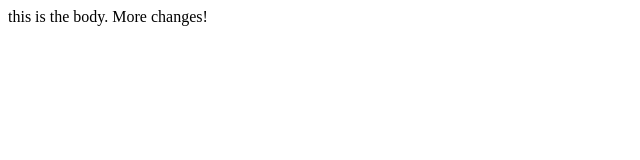
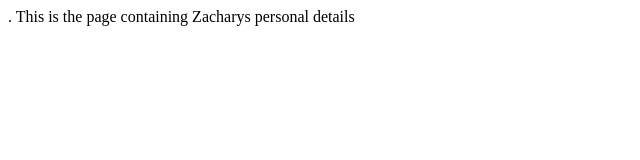
Before and after one commit to ZacharyC132/CTYI-Software-Project, a plain HTML site: page index.html in a window 1280 px wide. Shown: the whole page, without its empty margins (0-640 px from the left). Drawn offline with Linux system fonts and the light colour scheme.

Commit message:
started home page

```diff
--- a/index.html
+++ b/index.html
@@ -1,10 +1,11 @@
 <!DOCTYPE html>
 <html lang="en">
 <head>
+    <title>Personal Details</title>
     <meta charset="UTF-8">
-    <title>Title</title>
+    <meta name="Description" content="This page will display the personal details of Zachary.">.
 </head>
 <body>
-    this is the body. More changes!
+This is the page containing Zacharys personal details
 </body>
 </html>
```
